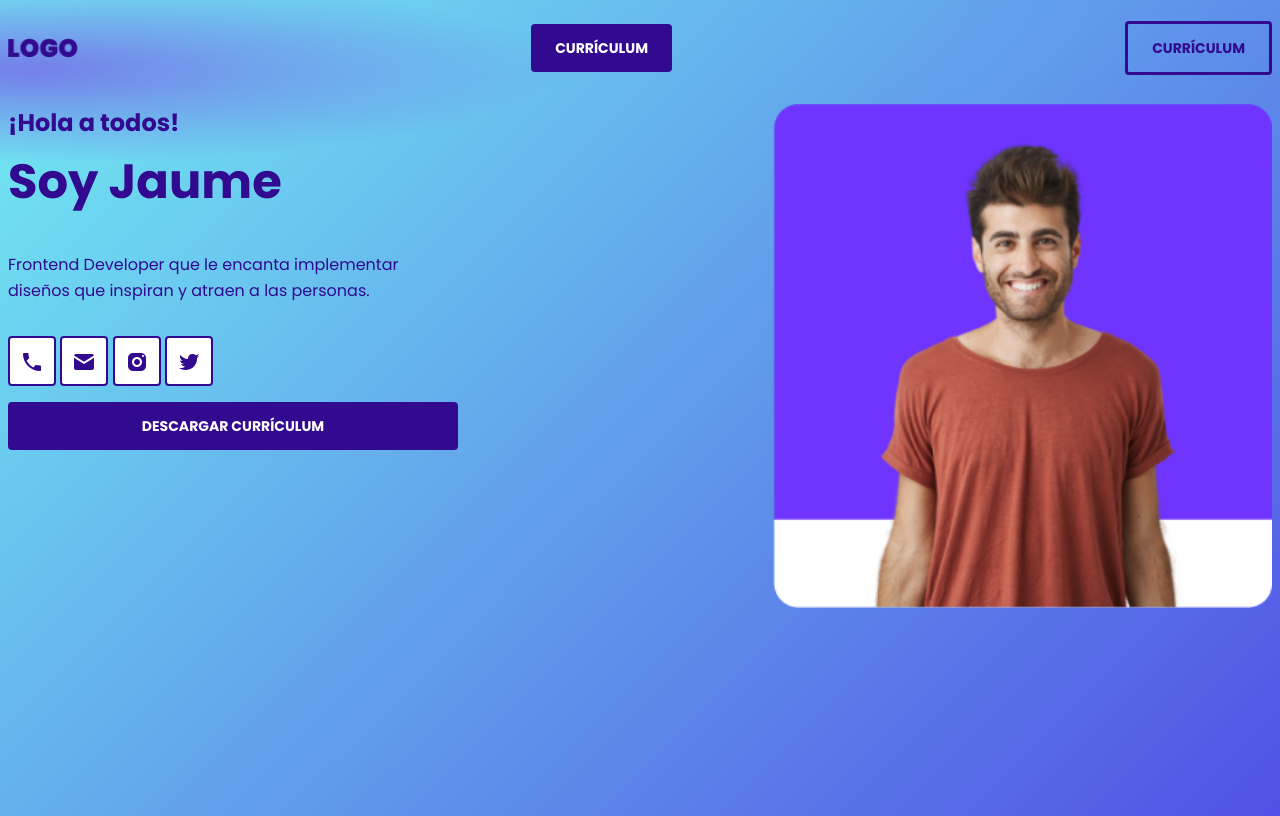
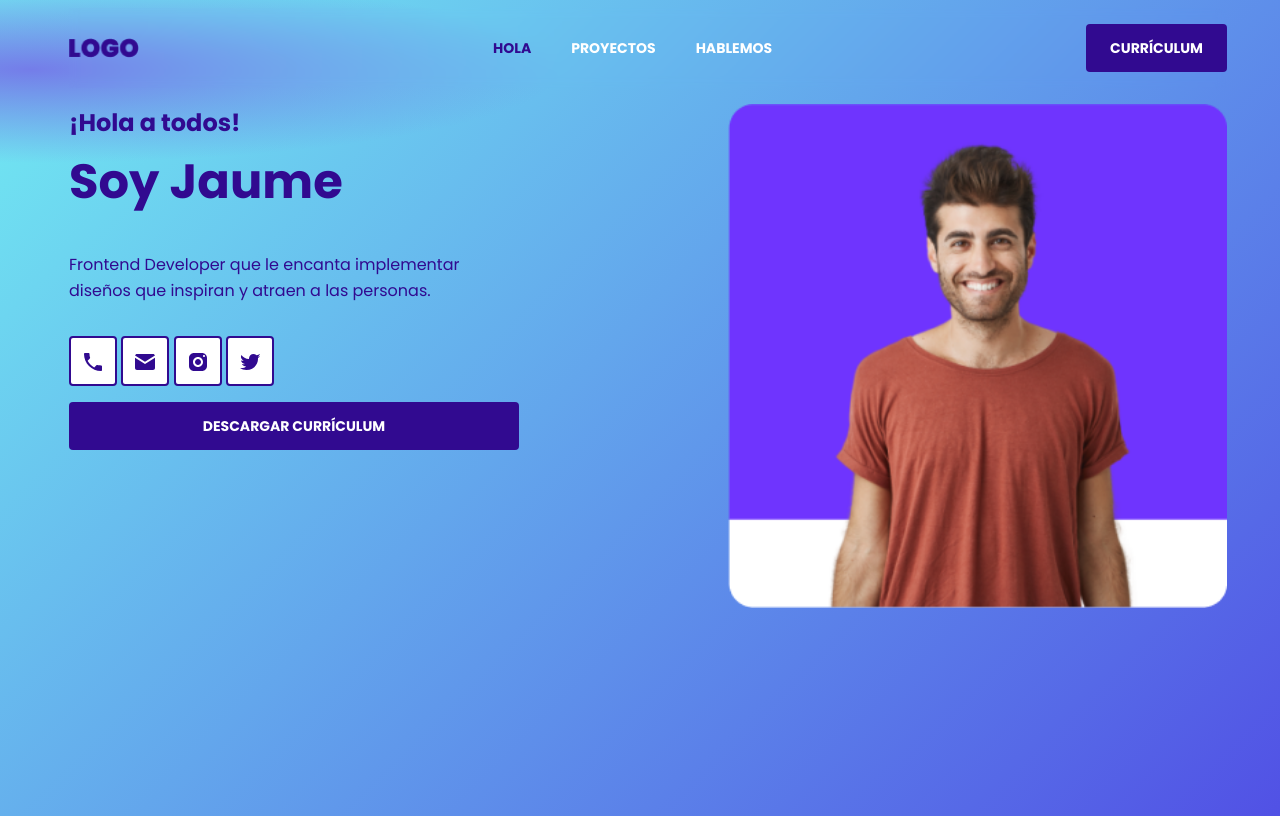
Before and after one commit to jap102321/portafolio-jaume, a plain HTML site: page index.html in a window 1280 px wide. Drawn offline with Linux system fonts and the light colour scheme.

Commit message:
Add files via upload

```diff
--- a/index.html
+++ b/index.html
@@ -12,14 +12,26 @@
 </head>
 
 <body class="body">
+ <div class="wrapper">
     <header class="header">
       <img src="./images/logo.png" width="70" height="20" alt="Logo">
+      <nav class="menu">
+        <ul>
+          <li>
+            <a class="is-active" href="#main">Hola</a>
+          </li>
+          <li>
+            <a href="#project">Proyectos</a>
+          </li>
+          <li>
+            <a href="#contact">Hablemos</a>
+          </li>
+        </ul>
+      </nav>
       <button class="button">Currículum</button>
-   <button class="button is-secondary">Currículum</button>
     </header>
 
-
-    <section class="hero">
+    <section class="hero" id="main">
       <div class="hero-icon">
         <img src="./images/jaume.png" width="338" height="338" alt="Imagen Jaume">
       </div>
@@ -40,6 +52,6 @@
               <a href="#" class="button">Descargar Currículum</a>
           </div>
     </section>
-
+  </div>
 </body>
 </html>
```
Lines whose indentation alone changed are shown as unchanged.
